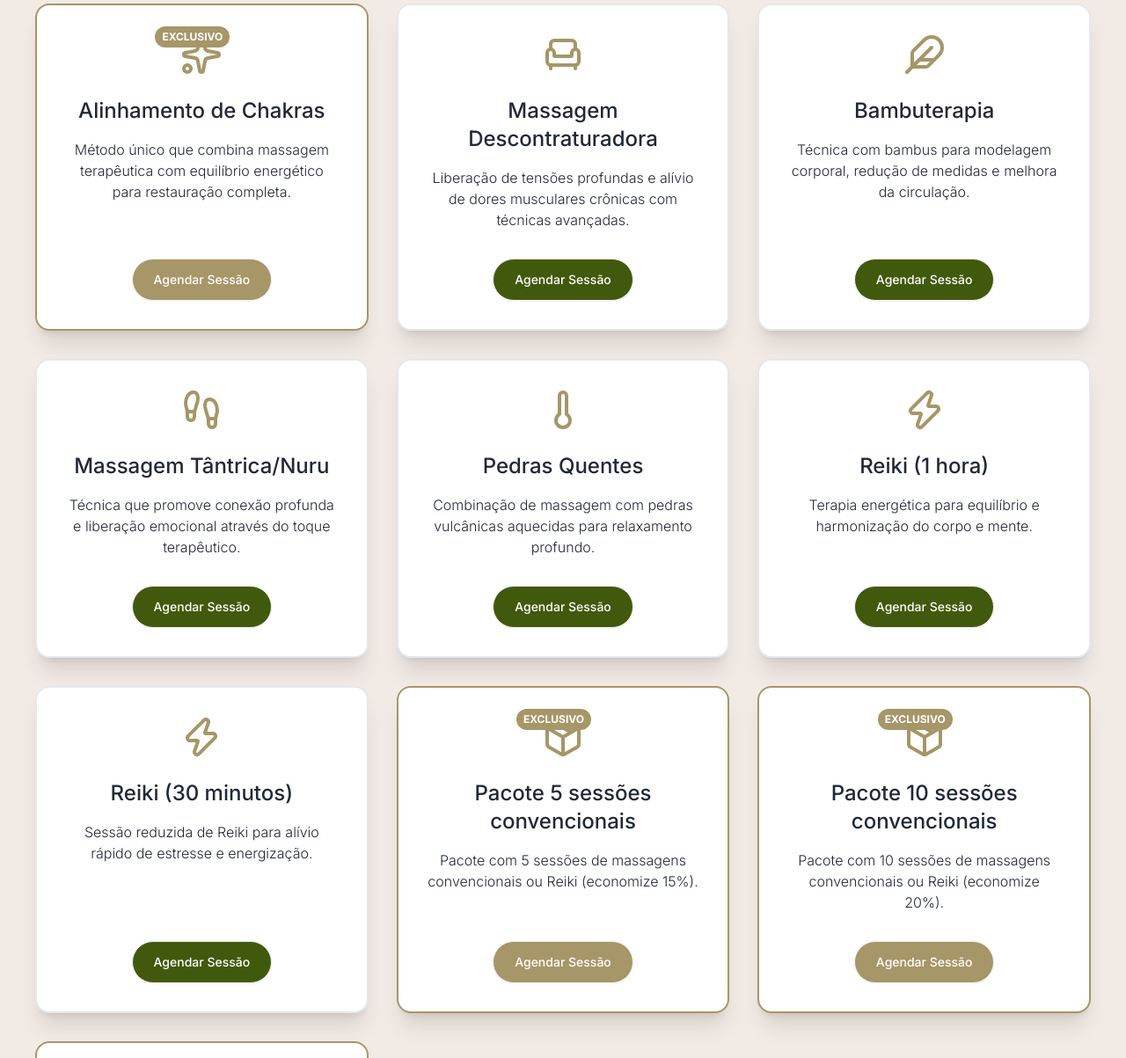
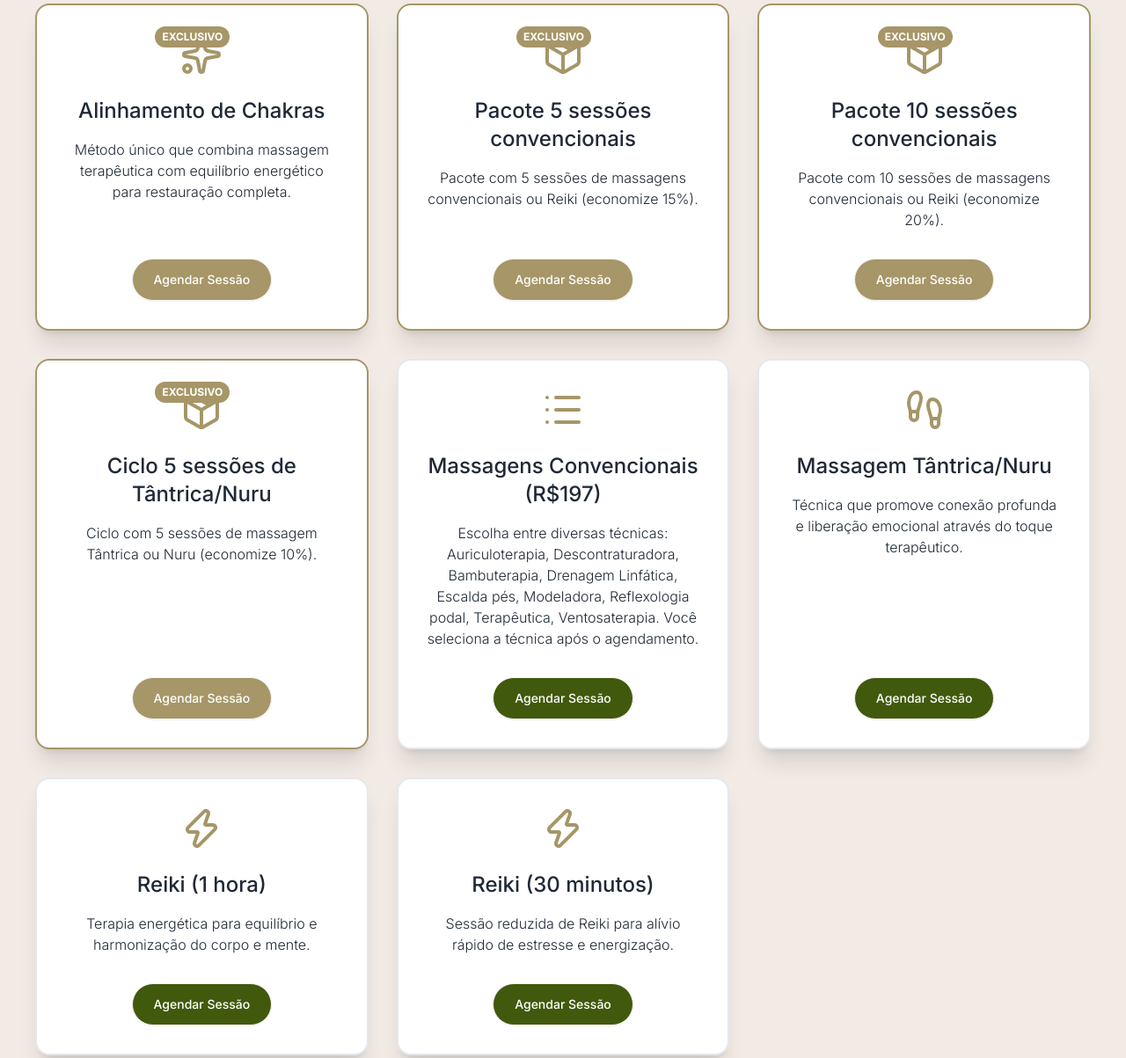
Before and after one commit to lucaspeiter01-pixel/eu-lucas-massoterapia, a plain HTML site: page index.html in a window 1280 px wide. Shown: the part 1136-2339 px from the top of the page at 88% size. Drawn offline with nearby package versions, Linux system fonts and the light colour scheme.

Commit message:
finally, the 1.0 version is up now, for real

```diff
--- a/index.html
+++ b/index.html
@@ -97,8 +97,7 @@
   </style>
 </head>
 
-<body class="bg-[#F2EAE4] text-[#1f2937] antialiased" x-data="app">
-  <!-- CORREÇÃO: Alterado para x-data="app" -->
+<body class="bg-[#F2EAE4] text-[#1f2937] antialiased">
   <div x-data="app">
     <header class="relative flex items-center justify-center h-screen overflow-hidden">
       <div class="absolute inset-0 z-0">
@@ -691,21 +690,15 @@
   <script>
     document.addEventListener('alpine:init', () => {
       Alpine.data('app', () => ({
-        // Dados do modal
-        servicoSelecionado: "",
+        // Dados do componente
         selectedService: null,
         nomeCliente: "",
         dataAgendamento: "",
         horarioAgendamento: "",
         isModalVisible: false,
-        paymentOption: "pay-first", // pay-first ou schedule-first
+        paymentOption: "pay-first",
         today: new Date().toISOString().split('T')[0],
-        toast: {
-          show: false,
-          message: "",
-          type: "success",
-          icon: "check-circle"
-        },
+        toast: { show: false, message: "", type: "success", icon: "check-circle" },
 
         // Horários disponíveis
         timeSlots: [
@@ -714,56 +707,14 @@
           '16:30', '17:00', '17:30', '18:00', '18:30', '19:00'
         ],
 
-        // Lista de serviços com links de pagamento
+        // Lista de serviços atualizada conforme solicitação
         services: [
           {
             name: "Alinhamento de Chakras",
             description: "Método único que combina massagem terapêutica com equilíbrio energético para restauração completa.",
             icon: "sparkles",
             highlight: true,
-            paymentLink: "https://www.asaas.com/c/jcnmpmb4wc8cadms" // Adicionado link
-          },
-          {
-            name: "Massagem Descontraturadora",
-            description: "Liberação de tensões profundas e alívio de dores musculares crônicas com técnicas avançadas.",
-            icon: "armchair",
-            highlight: false,
             paymentLink: "https://www.asaas.com/c/jcnmpmb4wc8cadms"
-          },
-          {
-            name: "Bambuterapia",
-            description: "Técnica com bambus para modelagem corporal, redução de medidas e melhora da circulação.",
-            icon: "feather", // Alterado para feather
-            highlight: false,
-            paymentLink: "https://www.asaas.com/c/jcnmpmb4wc8cadms"
-          },
-          {
-            name: "Massagem Tântrica/Nuru",
-            description: "Técnica que promove conexão profunda e liberação emocional através do toque terapêutico.",
-            icon: "footprints",
-            highlight: false,
-            paymentLink: "https://www.asaas.com/c/ovx5v77xywnfueo6"
-          },
-          {
-            name: "Pedras Quentes",
-            description: "Combinação de massagem com pedras vulcânicas aquecidas para relaxamento profundo.",
-            icon: "thermometer",
-            highlight: false,
-            paymentLink: "https://www.asaas.com/c/jcnmpmb4wc8cadms"
-          },
-          {
-            name: "Reiki (1 hora)",
-            description: "Terapia energética para equilíbrio e harmonização do corpo e mente.",
-            icon: "zap",
-            highlight: false,
-            paymentLink: "https://www.asaas.com/c/kcliyoousfrb8njm"
-          },
-          {
-            name: "Reiki (30 minutos)",
-            description: "Sessão reduzida de Reiki para alívio rápido de estresse e energização.",
-            icon: "zap",
-            highlight: false,
-            paymentLink: "https://www.asaas.com/c/w8so43nozjcsur9d"
           },
           {
             name: "Pacote 5 sessões convencionais",
@@ -785,16 +736,43 @@
             icon: "package",
             highlight: true,
             paymentLink: "https://www.asaas.com/c/hwdbgimygbnj5olv"
-          }
+          },
+          {
+            name: "Massagens Convencionais (R$197)",
+            description: "Escolha entre diversas técnicas: Auriculoterapia, Descontraturadora, Bambuterapia, Drenagem Linfática, Escalda pés, Modeladora, Reflexologia podal, Terapêutica, Ventosaterapia. Você seleciona a técnica após o agendamento.",
+            icon: "list",
+            highlight: false,
+            paymentLink: "https://www.asaas.com/c/jcnmpmb4wc8cadms"
+          },
+          {
+            name: "Massagem Tântrica/Nuru",
+            description: "Técnica que promove conexão profunda e liberação emocional através do toque terapêutico.",
+            icon: "footprints",
+            highlight: false,
+            paymentLink: "https://www.asaas.com/c/ovx5v77xywnfueo6"
+          },
+          {
+            name: "Reiki (1 hora)",
+            description: "Terapia energética para equilíbrio e harmonização do corpo e mente.",
+            icon: "zap",
+            highlight: false,
+            paymentLink: "https://www.asaas.com/c/kcliyoousfrb8njm"
+          },
+          {
+            name: "Reiki (30 minutos)",
+            description: "Sessão reduzida de Reiki para alívio rápido de estresse e energização.",
+            icon: "zap",
+            highlight: false,
+            paymentLink: "https://www.asaas.com/c/w8so43nozjcsur9d"
+          },
         ],
 
         // Funções
         openModal(service) {
           this.selectedService = service;
-          this.servicoSelecionado = service.name;
           this.isModalVisible = true;
           this.$refs.modal.showModal();
-          this.paymentOption = "pay-first"; // Reset para opção padrão
+          this.paymentOption = "pay-first";
         },
 
         showToast(message, type = "success", icon = "check-circle") {
@@ -823,6 +801,20 @@
 
           const numeroWhatsapp = "555199291480";
 
+          // Mensagem base para WhatsApp
+          let texto = `Olá, Lucas! Gostaria de fazer um pré-agendamento para ${this.selectedService.name}.`;
+          texto += `\n\n*Nome:* ${this.nomeCliente}`;
+          texto += `\n*Data Sugerida:* ${this.dataAgendamento}`;
+
+          // Adiciona instrução especial para massagens convencionais
+          if (this.selectedService.name.includes("Massagens Convencionais")) {
+            texto += `\n*Técnica:* Escolherei a técnica no WhatsApp.`;
+          }
+
+          if (this.horarioAgendamento) {
+            texto += `\n*Horário Sugerido:* ${this.horarioAgendamento}`;
+          }
+
           // Fluxo: Pagar primeiro
           if (this.paymentOption === "pay-first" && this.selectedService.paymentLink) {
             window.open(this.selectedService.paymentLink, '_blank');
@@ -831,18 +823,7 @@
               "info",
               "credit-card"
             );
-          }
 
-          // Mensagem para WhatsApp em ambos os fluxos
-          let texto = `Olá, Lucas! Gostaria de fazer um pré-agendamento para ${this.servicoSelecionado}.`;
-          texto += `\n\n*Nome:* ${this.nomeCliente}`;
-          texto += `\n*Data Sugerida:* ${this.dataAgendamento}`;
-
-          if (this.horarioAgendamento) {
-            texto += `\n*Horário Sugerido:* ${this.horarioAgendamento}`;
-          }
-
-          if (this.paymentOption === "pay-first") {
             texto += `\n*Pagamento:* Estou no processo de pagamento e enviarei o comprovante.`;
           } else {
             texto += `\n*Pagamento:* Preferi agendar primeiro e pagar posteriormente.`;
@@ -859,17 +840,9 @@
 
     // Inicializações após o carregamento da página
     document.addEventListener('DOMContentLoaded', () => {
-      // Inicializa os ícones
       lucide.createIcons();
+      AOS.init({ once: true, duration: 600, easing: 'ease-in-out' });
 
-      // Inicializa a biblioteca de animações
-      AOS.init({
-        once: true,
-        duration: 600,
-        easing: 'ease-in-out'
-      });
-
-      // Suaviza o scroll para âncoras
       document.querySelectorAll('a[href^="#"]').forEach(anchor => {
         anchor.addEventListener('click', function (e) {
           e.preventDefault();
```
